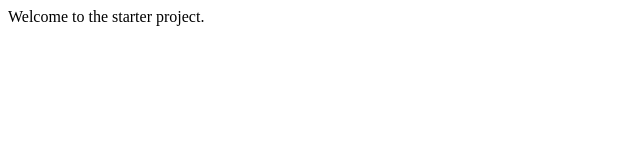
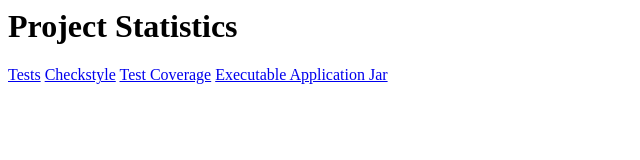
Before and after one commit to tobynott80/wormhole, a plain HTML site: page public/index.html in a window 1280 px wide. Shown: the whole page, without its empty margins (0-640 px from the left). Drawn offline with Linux system fonts and the light colour scheme.

Commit message:
Update index.html

```diff
--- a/public/index.html
+++ b/public/index.html
@@ -1,3 +1,14 @@
 <html>
-    Welcome to the starter project.
+    <head>
+        <title>Project Statistics</title>
+        </head>
+<body>
+
+<H1>Project Statistics</h1>
+
+<a href="tests/test">Tests</a>
+<a href="checkstyle/main.html">Checkstyle</a>
+<a href="jacocoHtml">Test Coverage</a>
+<a href="build/libs/assessment-REPEAT-2021-starter-poker-1.0-SNAPSHOT-all.jar">Executable Application Jar</a>
+</body>
     </html>
```
